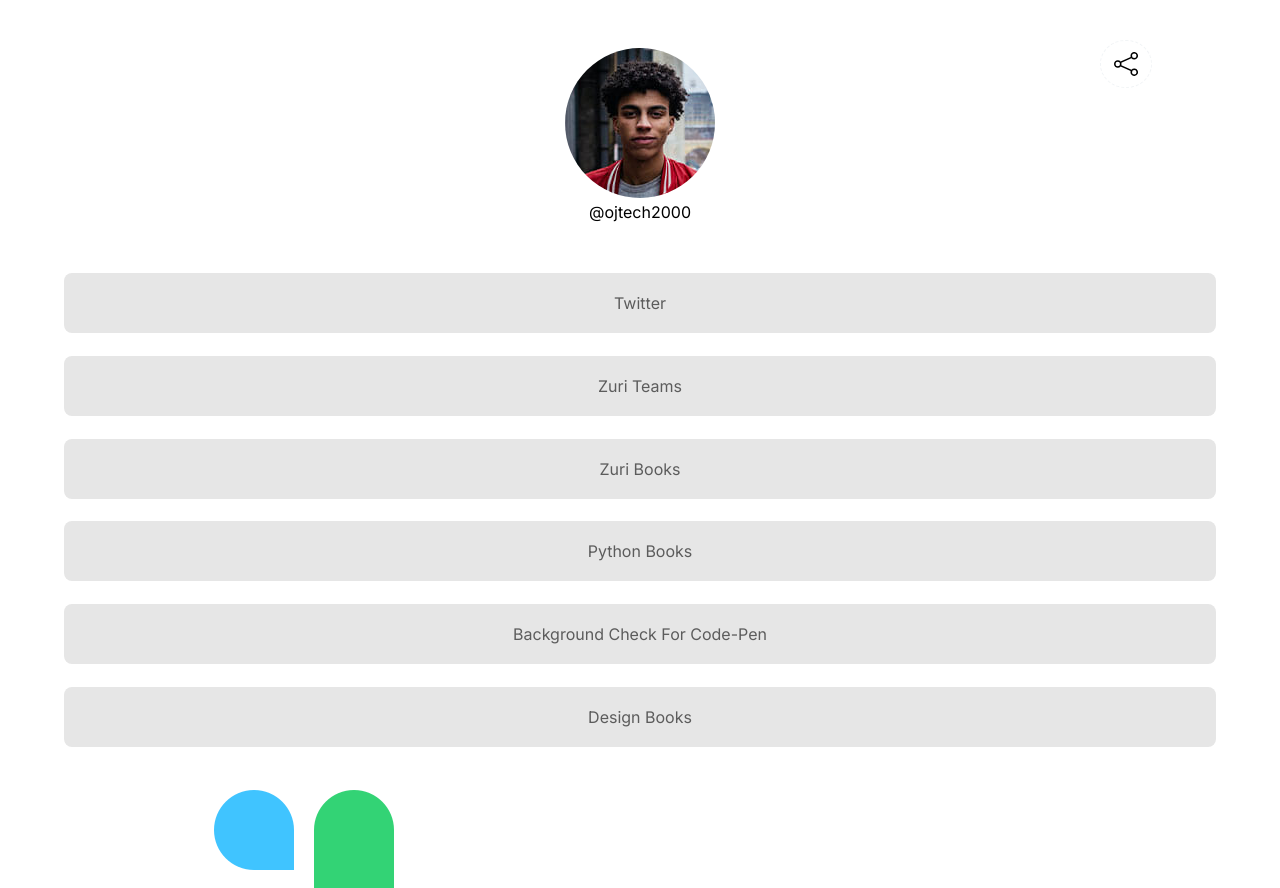
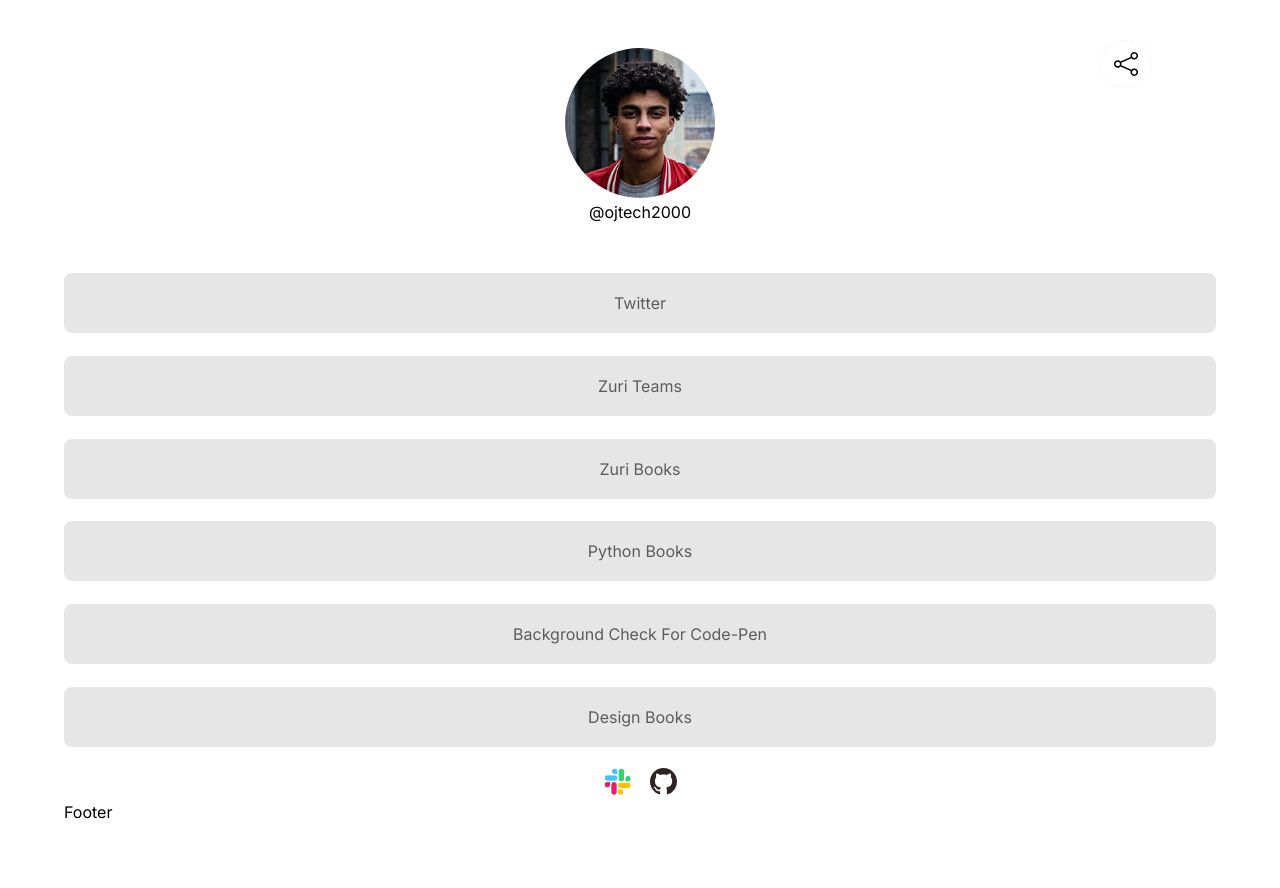
Before and after one commit to JoeTechx/hng-stage-1, a React (Create React App) app: page / in a window 1280 px wide. Shown: the top 888 px of the page. After the commit the page ends 822 px from the top, so only its background shows below. Built offline with nearby package versions, Linux system fonts and the light colour scheme.

Commit message:
save social

```diff
--- a/src/component/social/Social.css
+++ b/src/component/social/Social.css
@@ -0,0 +1,19 @@
+.social {
+  display: flex;
+  align-items: center;
+  justify-content: center;
+  gap: 1rem;
+  margin-top: 1rem;
+}
+
+.slack__img {
+  width: 2rem;
+}
+
+.git__icon {
+  font-size: 1.69rem;
+}
+
+.git__link {
+  color: #2f2424;
+}
--- a/src/component/social/Social.jsx
+++ b/src/component/social/Social.jsx
@@ -1,21 +1,19 @@
-import React from "react"
-import "./Social.css"
-import Slack from "../../assets/slack-new.png"
-import {BsGithub} from "react-icons/bs"
-
+import React from "react";
+import "./Social.css";
+import Slack from "../../assets/slack-new.png";
+import { BsGithub } from "react-icons/bs";
 
 const Social = () => {
-return(
+  return (
     <div className="social">
-        <a href="https://slack.com/" className="slack__link">
-        <img src= {Slack} alt="" className="slack__img" />
-        </a>
-        <a href="https://github.com/" className="git__link">
-        <BsGithub className="git__icon"/>
-        </a>
+      <a href="https://slack.com/" className="slack__link">
+        <img src={Slack} alt="" className="slack__img" />
+      </a>
+      <a href="https://github.com/" className="git__link">
+        <BsGithub className="git__icon" />
+      </a>
+    </div>
+  );
+};
 
-    </div>
-)
-}
-
-export default Social
+export default Social;
```
